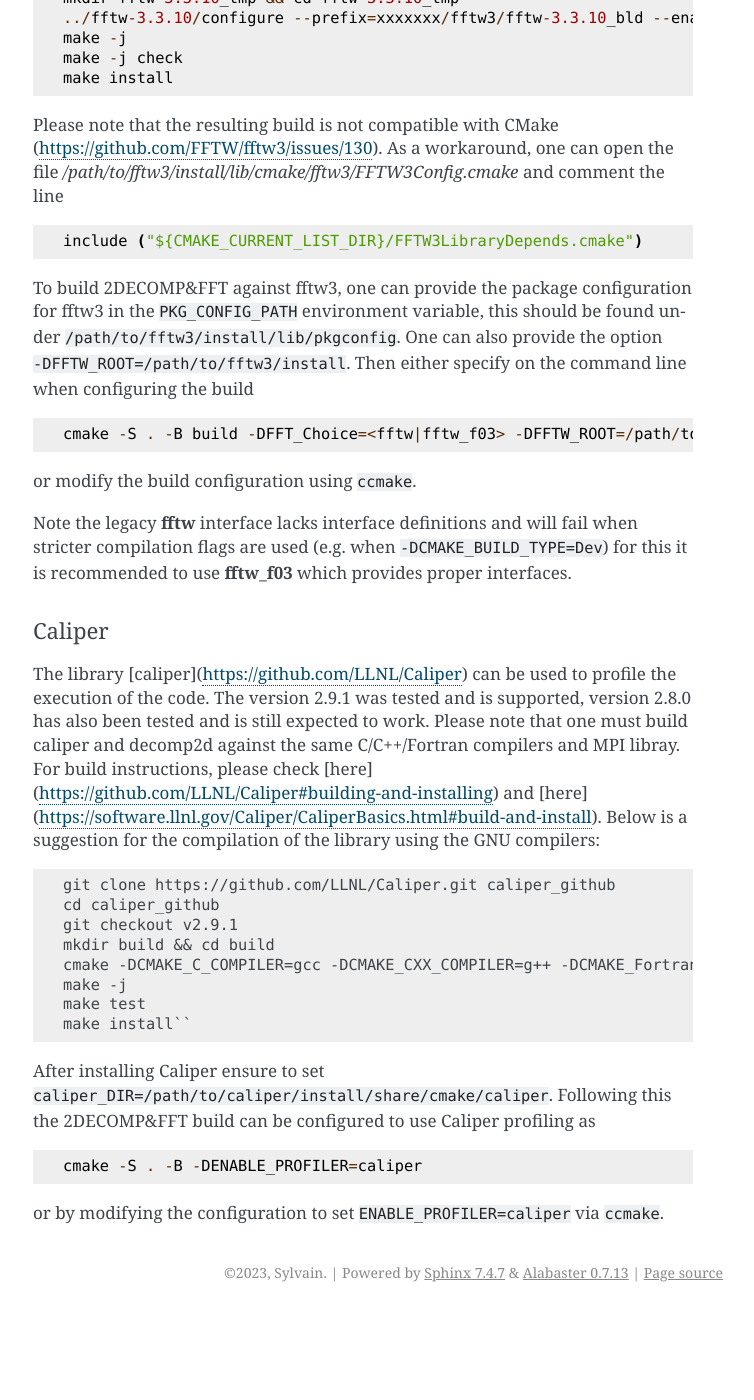
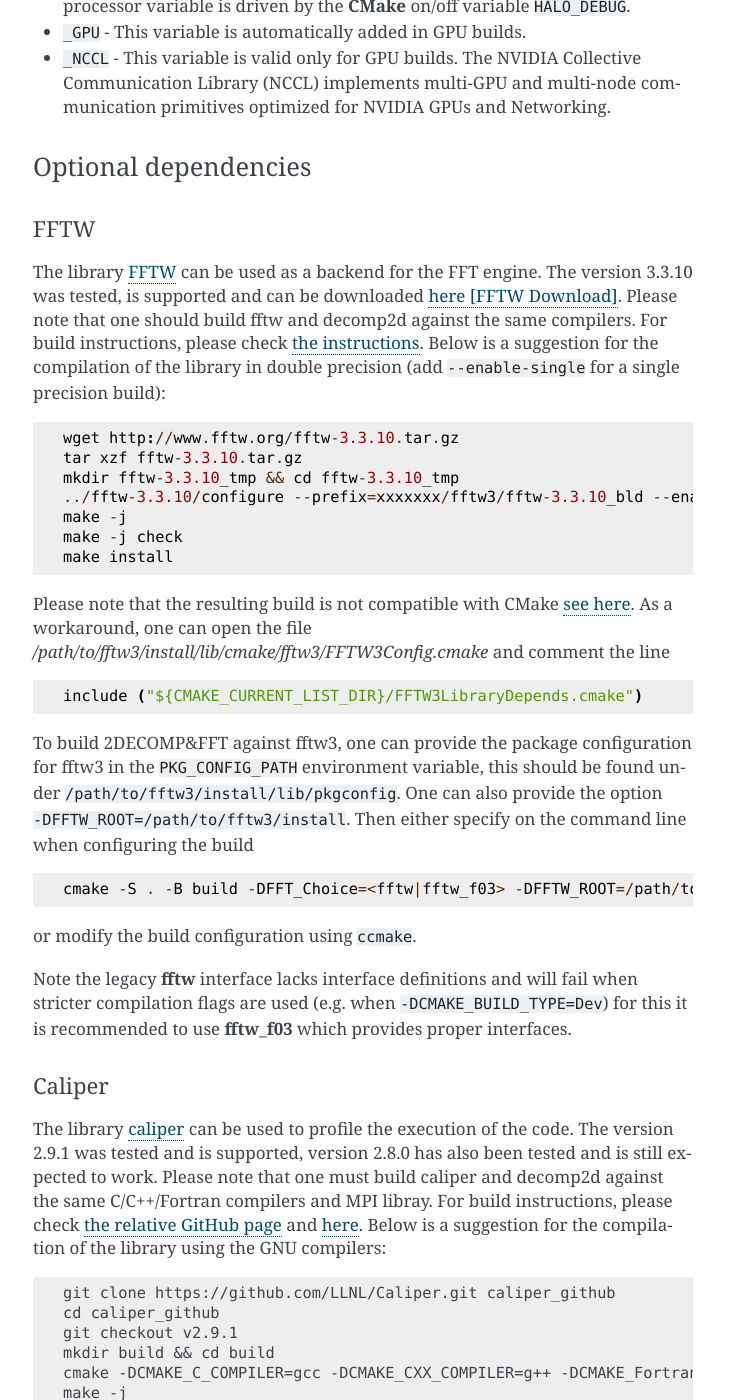
Before and after one commit to 2decomp-fft/2decomp-fft.github.io, a Sphinx documentation site: the page built from docs/source/pages/installation.rst, in a window 1280 px wide and 1400 px high, scrolled down 5556 px. Shown: the whole window, without its empty margins (387-1141 px from the left). Built offline with Sphinx 7.4.7, drawn with Linux system fonts in a browser that asks for light colours; before the commit the page ends 6868 px from its top, so only the background shows below that; some of the changed text lies outside the part shown.

Commit message:
Update links in several pages

```diff
--- a/docs/source/index.rst
+++ b/docs/source/index.rst
@@ -2,6 +2,7 @@
    sphinx-quickstart on Wed Feb 15 14:31:32 2023.
    You can adapt this file completely to your liking, but it should at least
    contain the root `toctree` directive.
+
 =========================================================
 Welcome to the documentation for the 2DECOMP&FFT library!
 =========================================================
--- a/docs/source/pages/installation.rst
+++ b/docs/source/pages/installation.rst
@@ -65,7 +66,8 @@
 
 unless the variable ``CMAKE_INSTALL_PREFIX`` is modified.
 
-The module files generated by the build process will similarly be installed to ``$path_to_build_directory/opt/install``,
+The module files generated by the build process will similarly be installed to
+``$path_to_build_directory/opt/install``,
 users of the library should add this to the include paths for their program.
 
 As indicated above, by default a static **libdecomp2d.a** will be compiled,
@@ -85,6 +87,34 @@
 
      cmake --build $path_to_build_directory --target clean
 
+.. _labelTest:
+
+Testing and examples
+====================
+
+By default building of the tests is deactivated.
+To activate the testing the option ``-DBUILD_TESTING=ON`` can be added or
+alternativey the option can be activated in the GUI interface ``ccmake``.
+After building the library can be tested by running
+
+::
+
+  ctest --test-dir $path_to_build_directory
+
+which uses the ``ctest`` utility. By default tests are performed in serial,
+but more than 1 rank can be used by setting ``MPIEXEC_MAX_NUMPROCS`` under ``ccmake`` utility.
+It is also possible to specify the decomposition by setting
+``prow`` and ``pcol`` parameters at the configure stage or using ``ccmake``.
+During the configure stage users should ensure that the number of MPI tasks ``MPIEXEC_MAX_NUMPROCS``
+is equal to the product of *pcol* times *prow*.
+Mesh resolution can also be imposed using the parameters ``NX``, ``NY`` and ``NZ``.
+
+For the GPU implementation please be aware that it is based on a single MPI rank per GPU.
+Therefore, to test multiple GPUs, use the maximum number of available GPUs
+on the system/node and not the maximum number of MPI tasks.
+
+.. _labelGPU:
+
 GPU compilation
 ===============
 
@@ -240,11 +270,14 @@
 FFTW
 ^^^^
 
-The library [fftw](http://www.fftw.org/index.html) can be used as a backend for the FFT engine.
-The version 3.3.10 was tested, is supported and can be downloaded [here](http://www.fftw.org/download.html).
+The library `FFTW <http://www.fftw.org/index.html>`_ can be used as a backend for the FFT engine.
+The version 3.3.10 was tested, is supported and can be downloaded
+`here [FFTW Download] <http://www.fftw.org/download.html>`_.
 Please note that one should build fftw and decomp2d against the same compilers.
-For build instructions, please check [here](http://www.fftw.org/fftw3_doc/Installation-on-Unix.html).
-Below is a suggestion for the compilation of the library in double precision (add ``--enable-single`` for a single precision build):
+For build instructions, please check
+`the instructions <http://www.fftw.org/fftw3_doc/Installation-on-Unix.html>`_.
+Below is a suggestion for the compilation of the library in double precision
+(add ``--enable-single`` for a single precision build):
 
 ::
 
@@ -256,7 +289,8 @@
   make -j check
   make install
 
-Please note that the resulting build is not compatible with CMake (https://github.com/FFTW/fftw3/issues/130).
+Please note that the resulting build is not compatible with CMake
+`see here <https://github.com/FFTW/fftw3/issues/130>`_.
 As a workaround, one can open the file `/path/to/fftw3/install/lib/cmake/fftw3/FFTW3Config.cmake` and comment the line
 
 ::
@@ -280,9 +314,12 @@
 Caliper
 ^^^^^^^
 
-The library [caliper](https://github.com/LLNL/Caliper) can be used to profile the execution of the code. The version 2.9.1 was tested and is supported,
-version 2.8.0 has also been tested and is still expected to work. Please note that one must build caliper and decomp2d against the same C/C++/Fortran compilers and MPI libray. For build instructions,
-please check [here](https://github.com/LLNL/Caliper#building-and-installing) and [here](https://software.llnl.gov/Caliper/CaliperBasics.html#build-and-install).
+The library `caliper <https://github.com/LLNL/Caliper>`_ can be used to profile the execution of the code.
+The version 2.9.1 was tested and is supported,
+version 2.8.0 has also been tested and is still expected to work.
+Please note that one must build caliper and decomp2d against the same C/C++/Fortran compilers and MPI libray. For build instructions,
+please check `the relative GitHub page <https://github.com/LLNL/Caliper#building-and-installing>`_
+and `here <https://software.llnl.gov/Caliper/CaliperBasics.html#build-and-install>`_.
 Below is a suggestion for the compilation of the library using the GNU compilers:
 
 ::
```
Also changed, not shown: other parts of docs/source/pages/installation.rst (+5 -4 lines), docs/source/pages/contributing.rst (+44 -21 lines).
